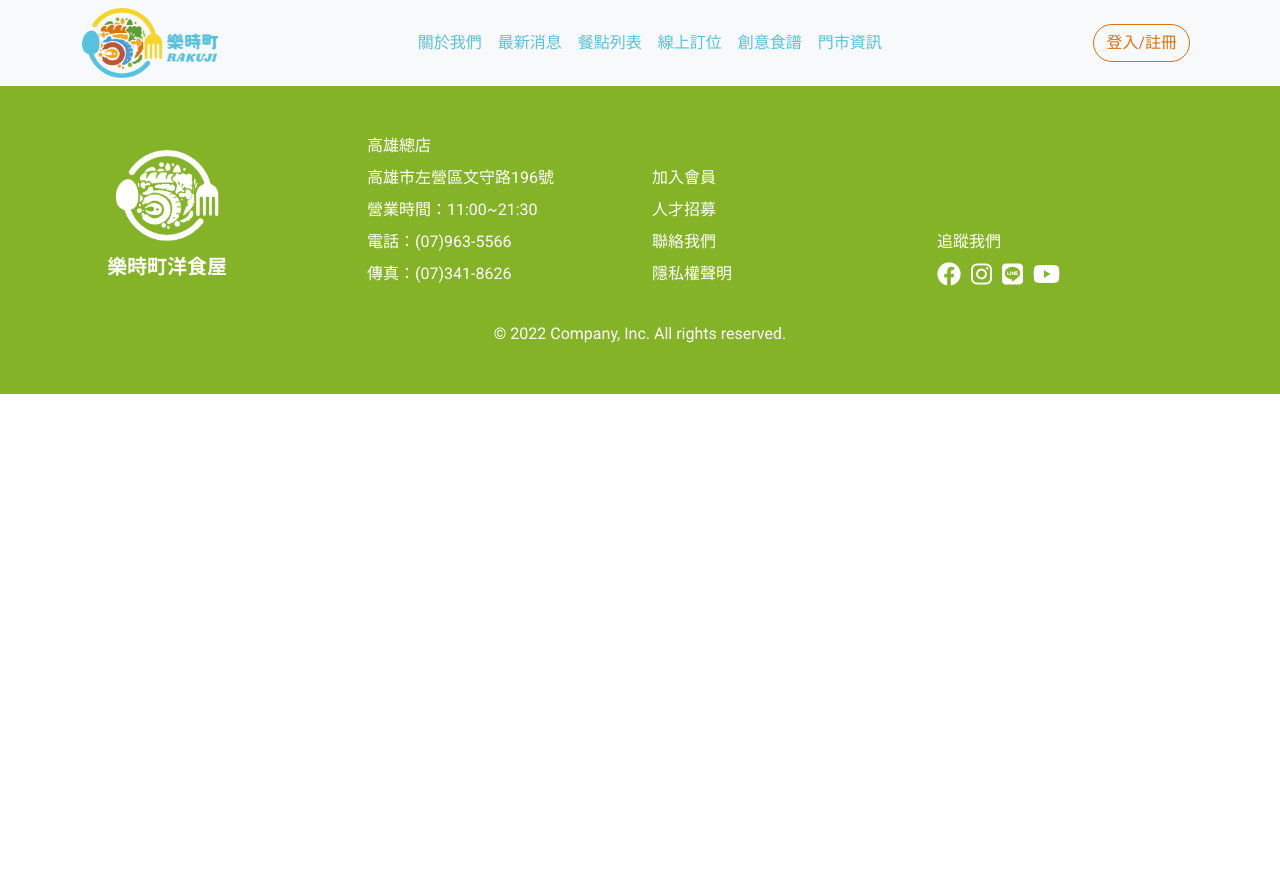
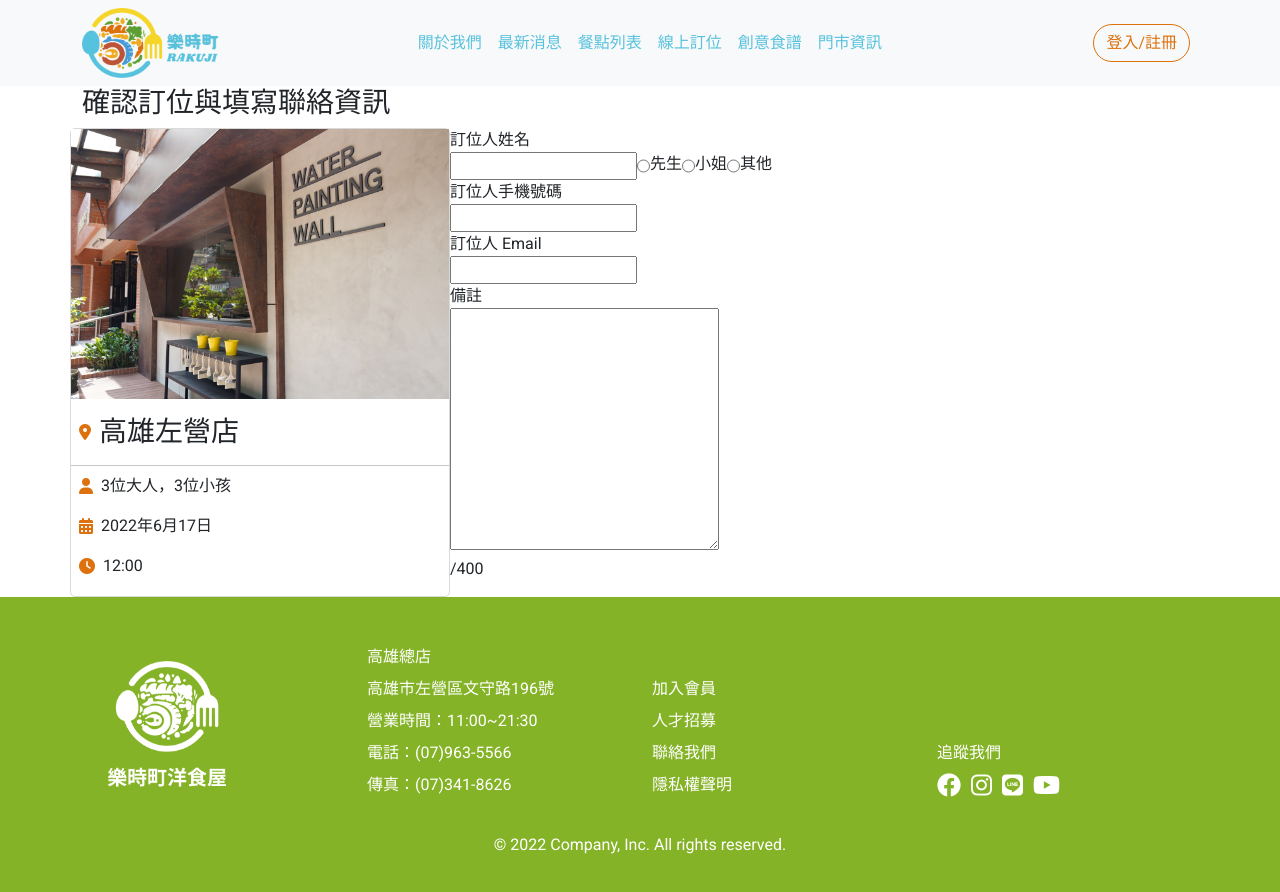
Before and after one commit to rakuji/rakuji, a React (Create React App) app: page /booking/booking_information in a window 1280 px wide. Shown: the top 892 px of the page. Before the commit the page ends 800 px from the top, so only its background shows below. Built offline with nearby package versions, Linux system fonts and the light colour scheme; some icons are missing.

Commit message:
add Booking_information.js

```diff
--- a/src/App.js
+++ b/src/App.js
@@ -14,6 +14,7 @@ import Products from "./pages/Products/Products";
 import Booking from "./pages/Booking/Booking";
 import Recipes from "./pages/Recipes/Recipes";
 import Store from "./pages/Store/Store";
+import Booking_information from "./pages/Booking/Booking_information";
 
 function App() {
 
@@ -36,6 +37,9 @@ function App() {
         <Route path="/booking" exact>
           <Booking />
         </Route>
+        <Route path="/booking/booking_information" exact>
+          <Booking_information />
+        </Route>
         <Route path="/recipes" exact>
           <Recipes />
         </Route>
--- a/src/pages/Booking/Booking.js
+++ b/src/pages/Booking/Booking.js
@@ -1,36 +1,82 @@
-import React, { useEffect,useState } from 'react'
-import $ from 'jquery'
-import "./style.css"
+import React, { useEffect, useState } from "react";
+import { Link } from "react-router-dom";
+import $ from "jquery";
+import "./style.css";
 import DatePicker from "react-datepicker";
 import "react-datepicker/dist/react-datepicker.css";
 
+const Booking = () => {
+  // 中午時段用餐時間
+  const booking_time_noon = [
+    "10:30",
+    "11:00",
+    "11:30",
+    "12:00",
+    "12:30",
+    "13:00",
+    "13:30",
+    "14:00",
+  ];
 
-const Booking = () => {
+  // 晚上時段用餐時間
+  const booking_time_night = [
+    "16:30",
+    "17:00",
+    "17:30",
+    "18:00",
+    "18:30",
+    "19:00",
+    "19:30",
+    "20:00",
+  ];
 
-  // 中午時段用餐時間
-  const booking_time = ["10:30", "11:00", "11:30", "12:00", "12:30", "13:00", "13:30", "14:00"]
+  // 分店
+  const store = [
+    "高雄左營店",
+    "高雄前金店",
+    "高雄駁二店",
+    "高雄鳳山店",
+    "屏東站前店",
+  ];
 
+  // ------------------------------------------------------------------------------------------------------
+  // 用餐人數
+
+  const [totalPeoplesAdult, setTotalPeoplesAdult] = useState([
+    1, 2, 3, 4, 5, 6, 7, 8,
+  ]);
+
+  const [totalPeoplesKid, setTotalPeoplesKid] = useState([
+    0, 1, 2, 3, 4, 5, 6, 7,
+  ]);
+
+  const selectHandlerAdult = (e) => {
+    let peoples = parseInt(e.target.value);
+    let t_peoples = [];
+    for (let i = 0; i <= 8 - peoples; i++) {
+      t_peoples.push(i);
+    }
+    setTotalPeoplesKid(t_peoples);
+  };
+
+  const selectHandlerKid = (e) => {
+    let peoples = parseInt(e.target.value);
+    let t_peoples = [];
+    for (let i = 1; i <= 8 - peoples; i++) {
+      t_peoples.push(i);
+    }
+    setTotalPeoplesAdult(t_peoples);
+  };
+
+  // ------------------------------------------------------------------------------------------------------
+
+  // react-datepicker
   const [startDate, setStartDate] = useState(new Date());
-
-  useEffect(() => {
-
-    // $('#mystuff').click(function () {
-    //   let opt = $(this).val();
-    //   if (opt == "opt1") {
-    //     $('#msgbox').html(`
-
-    //     `);
-    //   } else if (opt == "opt2") {
-    //     $('#msgbox').html(`<h2>My Car</h2>I drive an Audi A200`);
-    //   }
-    // });
-
-  }, [])
 
   return (
     // <div style={{ minHeight: " calc(100vh - 86px - 308px)" }}>線上訂位</div>
-    <div className='container'>
-      <div className='row'>
+    <div className="container">
+      <div className="row">
         <h3>線上訂位</h3>
       </div>
       <div className="row mb-3">
@@ -38,9 +84,9 @@ const Booking = () => {
           <label htmlFor="">分店</label>
           <select className="form-select" aria-label="Default select example">
             <option selected>請選擇分店</option>
-            <option value="1">One</option>
-            <option value="2">Two</option>
-            <option value="3">Three</option>
+            {store.map((v) => {
+              return <option value={v}>{v}</option>;
+            })}
           </select>
         </div>
       </div>
@@ -49,56 +95,85 @@ const Booking = () => {
           <div className="row">
             <div className="col-6">
               <label htmlFor="">用餐人數</label>
-              <select className="form-select" aria-label="Default select example">
-                <option>請選擇用餐人數</option>
-                <option value="1">One</option>
-                <option value="2">Two</option>
-                <option value="3">Three</option>
+              <select
+                className="form-select"
+                aria-label="Default select example"
+                onChange={selectHandlerAdult}
+              >
+                {totalPeoplesAdult.map((v) => {
+                  return <option value={v}>{`${v}位大人`}</option>;
+                })}
               </select>
             </div>
             <div className="col-6">
               <label htmlFor=""></label>
-              <select className="form-select" aria-label="Default select example">
-                <option>請選擇用餐人數</option>
-                <option value="1">One</option>
-                <option value="2">Two</option>
-                <option value="3">Three</option>
-              </select></div>
+              <select
+                className="form-select"
+                aria-label="Default select example"
+                onChange={selectHandlerKid}
+              >
+                {totalPeoplesKid.map((v) => {
+                  return <option value={v}>{`${v}位小孩`}</option>;
+                })}
+              </select>
+            </div>
           </div>
         </div>
         <div className="col-6">
           <div className="row">
-            <div className="col-6" id='booking_date'>
+            <div className="col-6" id="booking_date">
               <label htmlFor="">用餐日期</label>
-              <DatePicker selected={startDate} onChange={(date) => setStartDate(date)} />
-              {/* <input className='form-select' type="date" name="" id="booking_date" /> */}
+              <DatePicker
+                className="form-select"
+                selected={startDate}
+                dateFormat="yyyy/MM/dd"
+                minDate={startDate}
+                onChange={(date) => setStartDate(date)}
+              />
+              {/* <input className='form-select' type="date" name="" id="booking_date" max="2022-05-18"/> */}
             </div>
             <div className="col-6">
               <label htmlFor="">時段</label>
-              <select id='mystuff' className="form-select" aria-label="Default select example">
+              <select
+                id="mystuff"
+                className="form-select"
+                aria-label="Default select example"
+              >
                 <option>請選擇時段</option>
                 <option value="opt1">中午</option>
                 <option value="opt2">晚上</option>
-              </select></div>
+              </select>
+            </div>
           </div>
         </div>
-        <hr className='my-3' />
+
+        <span className="mt-2" id="booking_introduction">
+          可接受 1-8 位訂位（含大人與小孩） * 超過 8 人的訂位，請使用電話預約
+          07-963-5566
+        </span>
+
+        <hr className="my-3" />
         {/* <div id="msgbox"></div> */}
-        <div className='booking-time'>
-          {booking_time.map((d) => {
-            return <button className='me-3'>{d}</button>;
+        <div className="booking-time">
+          {booking_time_noon.map((d) => {
+            return <button className="me-3">{d}</button>;
           })}
         </div>
         <hr />
       </div>
-      <div className='booking-instruction'>
+      <div className="booking-instruction">
         <p>【線上訂位說明】</p>
         <ol>
-          <li>網路預約訂位以八人以內為限，訂位隔日起 ~ 一個月內；八人以上訂位或包場需求，僅接受電話預約。</li>
-          <li>用餐當日訂位保留時間為10分鐘，請準時入席，逾時將取消訂位。座位將依餐廳當日訂位排定且無法指定座位，亦不接受現場臨時增加人數；若要變更人數，請於用餐前一日21:30前與餐廳聯繫，若需增加人數，視現場訂位狀況決定，敬請見諒。
+          <li>
+            網路預約訂位以八人以內為限，訂位隔日起 ~
+            一個月內；八人以上訂位或包場需求，僅接受電話預約。
+          </li>
+          <li>
+            用餐當日訂位保留時間為10分鐘，請準時入席，逾時將取消訂位。座位將依餐廳當日訂位排定且無法指定座位，亦不接受現場臨時增加人數；若要變更人數，請於用餐前一日21:30前與餐廳聯繫，若需增加人數，視現場訂位狀況決定，敬請見諒。
             <br />
             <br />
-            ★午餐時段11:00-14:30(最後點餐時間14:00)、晚餐時段17:30~21:30(最後點餐時間 20:30)，各餐期結束後會進行環境的清潔，還請配合離場。
+            ★午餐時段11:00-14:30(最後點餐時間14:00)、晚餐時段17:30~21:30(最後點餐時間
+            20:30)，各餐期結束後會進行環境的清潔，還請配合離場。
             <br />
             ★若需取消或更改訂位，請提前告知。
             <br />
@@ -110,12 +185,17 @@ const Booking = () => {
             <br />
             <br />
             ★網路訂位成功者，如未到場且未於線上或電話通知取消訂位，視同「訂位未到且未提前通知取消」，「訂位未到且未提前通知取消」次數達到三次，系統將取消您的網路訂位資格，造成不便敬請見諒。
-            【為提供最好的用餐經驗與品質，請詳閱上述訂位說明，感謝您的配合並期待您的光臨！】</li>
+            【為提供最好的用餐經驗與品質，請詳閱上述訂位說明，感謝您的配合並期待您的光臨！】
+          </li>
         </ol>
-
+      </div>
+      <div className="d-flex justify-content-center">
+        <Link to="/booking/booking_information">
+          <button className="next_page my-4">下一步</button>
+        </Link>
       </div>
     </div>
-  )
-}
+  );
+};
 
-export default Booking
+export default Booking;
--- /dev/null
+++ b/src/pages/Booking/Booking_information.js
@@ -0,0 +1,87 @@
+import React, { useState } from "react";
+
+const Booking_information = () => {
+
+
+    const [word,setWord] = useState("123434")
+
+    function calc_word_length(){
+
+
+    }
+
+
+    console.log(word.length)
+
+
+
+  return (
+    <div className="container">
+      <div className="row">
+        <h3>確認訂位與填寫聯絡資訊</h3>
+      </div>
+
+
+      <div id="booking_section" className="row">
+
+        {/* 確認訂位 */}
+        <section className="col-4">
+          <img src={require("./images/er2.jpg")} alt="" />
+          <div className="d-flex align-items-center my-3">
+            <i className="fa-solid fa-location-dot mx-2"></i>
+            <h3 className="">高雄左營店</h3>
+          </div>
+          <hr />
+          <div className="d-flex align-items-center">
+            <i className="fa-solid fa-user mx-2"></i>
+            <p className="">3位大人，3位小孩</p>
+          </div>
+
+          <div className="d-flex align-items-center">
+            <i className="fa-solid fa-calendar-days mx-2"></i>
+            <p className="">2022年6月17日</p>
+          </div>
+
+          <div className="d-flex align-items-center">
+            <i className="fa-solid fa-clock mx-2"></i>
+            <p className="">12:00</p>
+          </div>
+        </section>
+
+        {/* 聯絡資訊 */}
+        <div className="col-8 booking_information">
+
+            <label htmlFor="">訂位人姓名</label>
+            <div className="d-flex">
+            <input type="text" />
+            <input name="sex" id="man" type="radio" />
+            <label htmlFor="man">先生</label>
+            <input name="sex" id="female" type="radio" />
+            <label htmlFor="female">小姐</label>
+            <input name="sex" id="other" type="radio" />
+            <label htmlFor="other">其他</label>
+            </div>
+
+            <label htmlFor="">訂位人手機號碼</label>
+            <div>
+            <input type="phone" />
+            </div>
+
+            <label htmlFor="">訂位人 Email</label>
+            <div>
+            <input type="email" />
+            </div>
+
+            <label htmlFor="">備註</label>
+            <div>
+            <textarea name="" id="" cols="30" rows="10" onChange={calc_word_length}></textarea>
+            <p>/400</p>
+            <span id="font_length"></span>
+            </div>
+        </div>
+      </div>
+    </div>
+  );
+};
+
+export default Booking_information;
--- a/src/pages/Booking/style.css
+++ b/src/pages/Booking/style.css
@@ -12,15 +12,65 @@ input[type="date"] {
 }
 
 .booking-time button {
-  border: 1px solid #58C2DD;
+  border: 1px solid #58c2dd;
   border-radius: 100px;
   background-color: transparent;
-  padding: 10px 50px;
+  width: 145px;
+  height: 50px;
   margin-bottom: 20px;
 }
 
 .booking-time button:focus {
-  background-color: #58C2DD;
+  background-color: #58c2dd;
   color: #fff;
 }
+
+span#booking_introduction {
+  font-size: 14px;
+  color: rgba(0, 0, 0, 0.75);
+}
+
+.next_page {
+  color: #fff;
+  text-decoration: none;
+  border: 1px solid #58c2dd;
+  border-radius: 100px;
+  width: 200px;
+  height: 50px;
+  margin-bottom: 20px;
+  background-color: #58c2dd;
+}
+
+section {
+  border: 1px solid #d9d9d9;
+  border-radius: 5px;
+  padding: 0;
+}
+
+section img {
+  width: 100%;
+}
+
+section h3 {
+  margin-bottom: 0;
+}
+
+section i {
+  color: #dc710d;
+}
+
+section p {
+  margin-top: 0.5rem;
+  margin-bottom: 0.5rem;
+}
+
+section hr {
+  margin-top: 0;
+  margin-bottom: 0;
+}
+
+#booking_section.row > * {
+  padding-left: 0;
+  padding-right: 0;
+}
 /*# sourceMappingURL=style.css.map */
--- a/src/pages/Booking/style.scss
+++ b/src/pages/Booking/style.scss
@@ -1,26 +1,82 @@
+// Booking.js
+
 input[type="date"] {
   background-image: none;
   padding-right: 0.75rem;
 }
 
 .booking-time {
-
   display: flex;
   // justify-content:space-between;
   // align-items: center;
   flex-wrap: wrap;
 
   button {
-        border: 1px solid #58C2DD;
+    border: 1px solid #58c2dd;
     border-radius: 100px;
     background-color: transparent;
-        padding: 10px 50px;
+    width: 145px;
+    height: 50px;
+
+    // padding: 10px 50px;
     margin-bottom: 20px;
 
     &:focus {
-            background-color: #58C2DD;
+      background-color: #58c2dd;
       color: #fff;
     }
   }
+}
 
+span#booking_introduction {
+  font-size: 14px;
+  color: rgba(0, 0, 0, 0.75);
 }
+
+.next_page {
+  color: #fff;
+  text-decoration: none;
+  border: 1px solid #58c2dd;
+  border-radius: 100px;
+  // padding: 10px 50px;
+  width: 200px;
+  height: 50px;
+  margin-bottom: 20px;
+  background-color: #58c2dd;
+}
+
+// Booking_information.js
+
+section {
+  border: 1px solid #d9d9d9;
+  border-radius: 5px;
+  padding: 0;
+
+
+  img {
+    width: 100%;
+  }
+
+  h3{
+      margin-bottom: 0;
+  }
+
+  i {
+    color: #dc710d;
+  }
+
+  p {
+    margin-top: 0.5rem;
+    margin-bottom: 0.5rem;
+  }
+
+  hr{
+      margin-top: 0;
+      margin-bottom: 0;
+  }
+}
+
+#booking_section.row > * {
+  padding-left: 0;
+  padding-right: 0;
+}
```
Also changed, not shown: src/pages/Booking/images/er2.jpg (added), 1 other file (tests, documents, lock files or other folders). Lines whose indentation alone changed are shown as unchanged.
